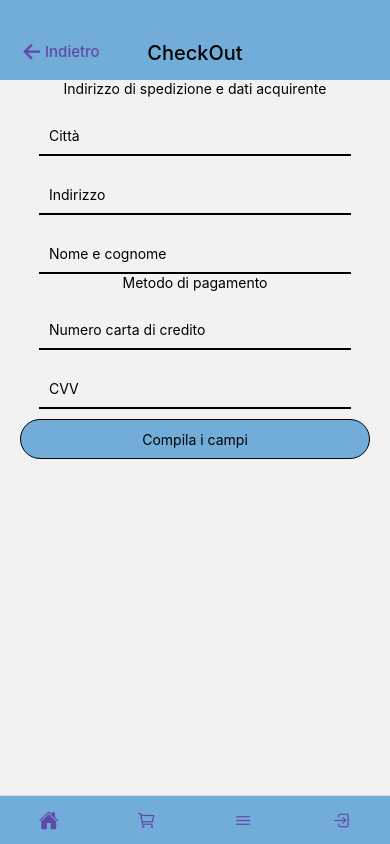
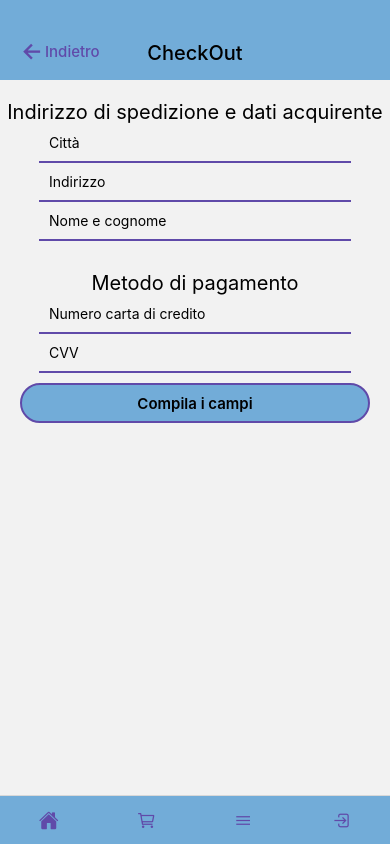
Before and after one commit to Pacho499/nerdsecomerce, a React Native app: screen /Checkout in a window 390 px wide. Built offline with nearby package versions, Linux system fonts and the light colour scheme; no server answers.

Commit message:
finish Style

```diff
--- a/components/CustomButton.js
+++ b/components/CustomButton.js
@@ -1,9 +1,10 @@
 import React from 'react';
 import {TouchableOpacity, Text, StyleSheet} from 'react-native';
+import { colors } from '../utils/colors';
 const CustomButton = (props) => {
   return (
     <TouchableOpacity onPress={props.onPress} style={Styles.container}>
-      <Text>{props.title}</Text>
+      <Text style={{fontSize:15, fontWeight:'600'}}>{props.title}</Text>
     </TouchableOpacity>
   );
 };
@@ -14,10 +15,11 @@ const Styles = StyleSheet.create({
     width: 350,
     justifyContent: 'center',
     alignItems: 'center',
-    backgroundColor: '#72ACD8',
+    backgroundColor: colors.mainBlue,
     borderRadius: 40,
-    borderWidth: 1,
+    borderWidth: 2,
     marginVertical: 10,
+    borderColor:colors.mainPurple
   },
 });
 
--- a/components/SuggestedSearchBar.js
+++ b/components/SuggestedSearchBar.js
@@ -1,4 +1,5 @@
 import {View, Text, StyleSheet, TouchableWithoutFeedback} from 'react-native';
+import { colors } from '../utils/colors';
 
 const SuggestedSearchBar = ({input, items, navigation}) => {
   const renderSuggest = items
@@ -21,15 +22,16 @@ const SuggestedSearchBar = ({input, items, navigation}) => {
 const Style = StyleSheet.create({
   container: {
     width: '90%',
-    borderColor: 'black',
-    position: 'absolute',
-    top: 75,
     zIndex: 20,
   },
   text: {
     padding: 10,
-    borderWidth: 1,
-    backgroundColor: 'white',
+    borderWidth: 2,
+    borderColor: colors.mainPurple,
+    fontSize:16,
+    textAlign:'center',
+    borderRadius:10,
+    marginVertical:2
   },
 });
 
--- a/components/modals/BuyNowModal.js
+++ b/components/modals/BuyNowModal.js
@@ -11,6 +11,7 @@ import {
 import CustomButton from '../CustomButton';
 import {useSelector} from 'react-redux';
 import UserDataReview from '../UserDataReview';
+import { colors } from '../../utils/colors';
 const BuyNowModal = (props) => {
   const token = useSelector((state) => state.authUser.token);
   const [formState, setFormState] = useState({
@@ -120,7 +121,7 @@ const BuyNowModal = (props) => {
                   {readyToBuy ? (
                     <CustomButton title='Compra' onPress={buyed} />
                   ) : (
-                    <CustomButton title='compila i campi' />
+                    <CustomButton title='compila i campi'/>
                   )}
                 </View>
                 <View style={Styles.container}>
@@ -156,10 +157,11 @@ const Styles = StyleSheet.create({
   },
   input: {
     width: '80%',
-    marginTop: 30,
+    marginTop: 28,
     paddingBottom: 10,
     paddingHorizontal: 10,
     borderBottomWidth: 2,
+    borderColor:colors.mainPurple
   },
   close: {
     height: 350,
--- a/screens/Checkout.js
+++ b/screens/Checkout.js
@@ -3,6 +3,7 @@ import {Text, StyleSheet, TextInput, KeyboardAvoidingView} from 'react-native';
 import CustomButton from '../components/CustomButton';
 import UserDataReview from '../components/UserDataReview';
 import { useSelector } from 'react-redux';
+import { colors } from '../utils/colors';
 
 const CheckOut = (props) => {
   const token = useSelector(state => state.authUser.token)
@@ -36,7 +37,7 @@ const buyed = () => {
       { formState.buyed ? <Text>Acquisto effettuato con successo!</Text> :
       token ? <UserDataReview buyed={buyed} /> :
       <>
-        <Text>Indirizzo di spedizione e dati acquirente</Text>
+        <Text style={{fontSize:20, marginTop:20}}>Indirizzo di spedizione e dati acquirente</Text>
       <TextInput
         placeholder='Città'
         style={Style.input}
@@ -55,7 +56,7 @@ const buyed = () => {
         value={formState.client}
         onChangeText={text => setFormState({...formState,client:text})}
       />
-      <Text>Metodo di pagamento</Text>
+      <Text style={{fontSize:20, marginTop:30}}>Metodo di pagamento</Text>
       <TextInput
         placeholder='Numero carta di credito'
         style={Style.input}
@@ -83,7 +84,8 @@ const Style = StyleSheet.create({
   },
   input: {
     width: '80%',
-    marginTop: 30,
+    marginTop: 10,
+    borderColor:colors.mainPurple,
     paddingBottom: 10,
     paddingHorizontal: 10,
     borderBottomWidth: 2,
--- a/screens/Home.js
+++ b/screens/Home.js
@@ -1,32 +1,12 @@
 import React, {useEffect, useState} from 'react';
-import {View, StyleSheet, TextInput, ScrollView, Button} from 'react-native';
+import {View, StyleSheet, TextInput, ScrollView} from 'react-native';
 import HomeShopWindow from '../components/HomeShopWindow';
-import Axios from 'axios';
 import {fetchItems} from '../store/actions/itemSellActions';
 import {useDispatch, useSelector} from 'react-redux';
 import SuggestedSearchBar from '../components/SuggestedSearchBar';
-//import ITEMS from '../fakeItemSell/ItemSells';
+import { colors } from '../utils/colors';
 
 const Home = (props) => {
-  //use at the end to structure the databse + create a button <Button title='carica dati'onPress={onSubmitData}/>
-  // const onSubmitData = async () => {
-  //   const url = 'https://nerdsecomerce-default-rtdb.firebaseio.com/itemSell.json'
-  //   for (const item in ITEMS){
-  //     try {
-  //       const data = await Axios.post(url, {
-  //       id : ITEMS[item].id,
-  //       image : ITEMS[item].image,
-  //       title : ITEMS[item].title,
-  //       type : ITEMS[item].type,
-  //       cost : ITEMS[item].cost,
-  //       franchise : ITEMS[item].franchise
-  //     })
-  //     } catch (error) {
-  //       console.log(error)
-  //     }
-
-  //   }
-  // };
   const dispatch = useDispatch();
   const [text, setText] = useState('');
   const [viewSuggest, setViewSuggest] = useState(false);
@@ -65,7 +45,6 @@ const Home = (props) => {
   });
   return (
     <View style={styles.container}>
-      {/* <Button title='carica dati'onPress={onSubmitData}/> */}
       <View style={styles.inputContainer}>
         <TextInput
           style={styles.input}
@@ -95,8 +74,10 @@ const styles = StyleSheet.create({
   input: {
     marginTop: 25,
     width: '90%',
-    borderWidth: 1,
-    padding: 10,
+    borderWidth: 2,
+    borderColor:colors.mainPurple,
+    padding: 5,
+    paddingLeft:20,
     borderRadius: 20,
   },
   inputContainer: {
```
